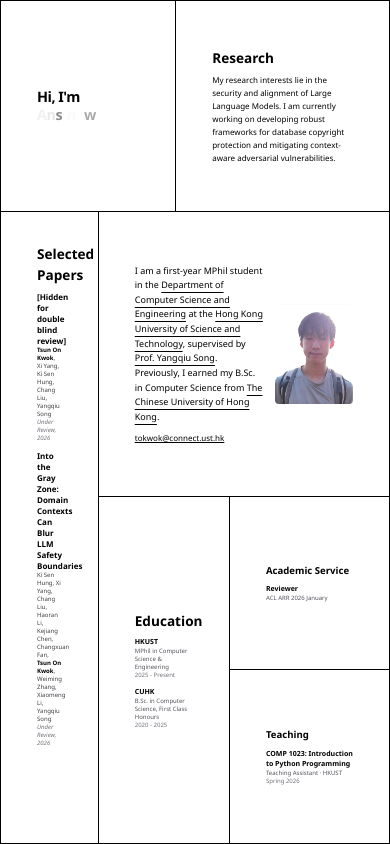
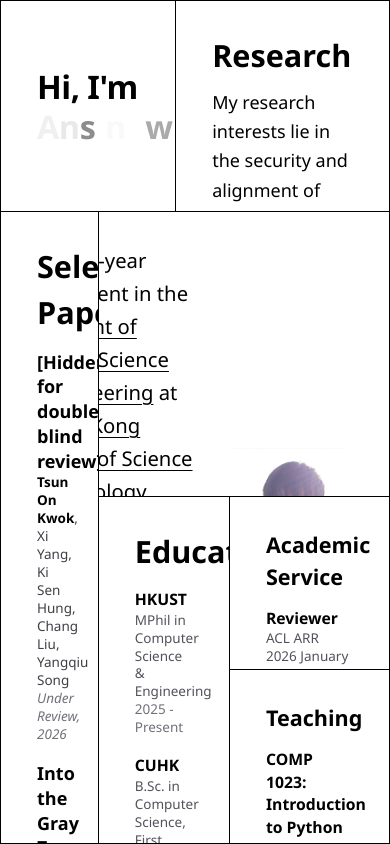
Before and after one commit to ansonk4/ansonk4.github.io, a Next.js app: page / in a window 390 px wide. Built offline with nearby package versions, Linux system fonts and the light colour scheme.

Commit message:
Render mobile using desktop viewport layout

```diff
--- a/src/app/globals.css
+++ b/src/app/globals.css
@@ -20,22 +20,6 @@ body {
   background: #fff;
   color: #000;
   -webkit-font-smoothing: antialiased;
-}
-
-@media (max-width: 768px) and (orientation: portrait) {
-  html {
-    font-size: 8px;
-  }
-
-  .bento-cell {
-    --bento-scrollbar-hide-size: 12px;
-    padding: 16px calc(18px + var(--bento-scrollbar-hide-size)) 16px 18px;
-  }
-
-  .mobile-profile-image {
-    width: 78px !important;
-    height: 100px !important;
-  }
 }
 
 .split-child {
--- a/src/app/layout.tsx
+++ b/src/app/layout.tsx
@@ -1,4 +1,4 @@
-import type { Metadata } from "next";
+import type { Metadata, Viewport } from "next";
 
 import "./globals.css";
 
@@ -10,6 +10,10 @@ export const metadata: Metadata = {
   },
 };
 
+export const viewport: Viewport = {
+  width: 1200,
+};
+
 export default function RootLayout({ children }: Readonly<{ children: React.ReactNode }>) {
   return (
     <html lang="en">
--- a/src/app/page.tsx
+++ b/src/app/page.tsx
@@ -143,7 +143,7 @@ export default function Home() {
                   width={128}
                   height={165}
                   priority
-                  className="mobile-profile-image h-[165px] w-[128px] shrink-0 rounded-lg object-cover"
+                  className="h-[165px] w-[128px] shrink-0 rounded-lg object-cover"
                 />
 
                 <div>
```
